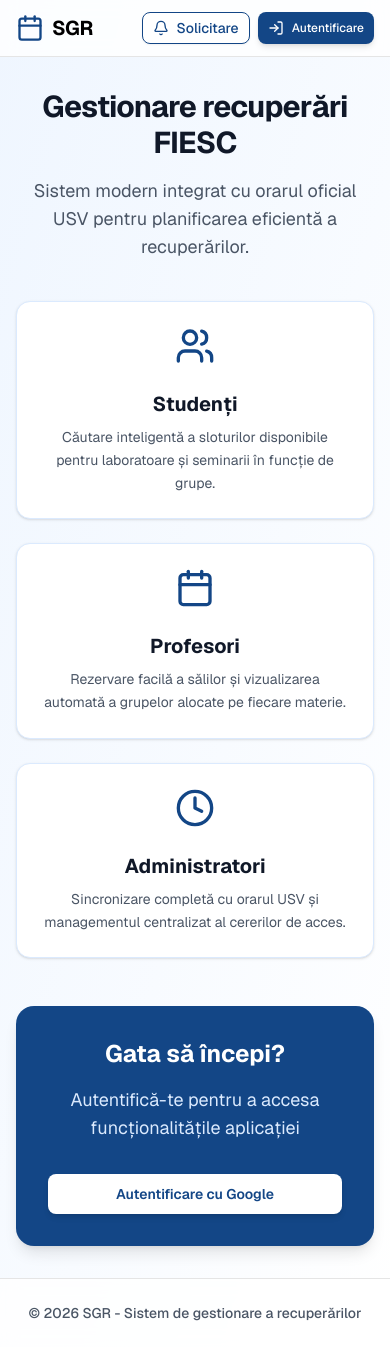
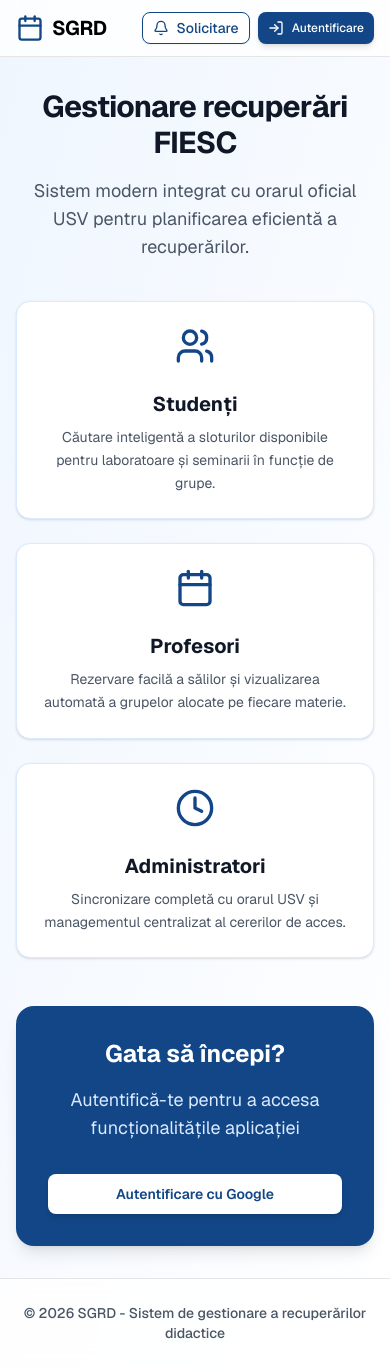
Before and after one commit to Licenta-proiect/frontend, a Next.js app in the folder frontend/: page / in a window 390 px wide. Built offline with nearby package versions, Linux system fonts and the light colour scheme; no server answers.

Commit message:
Schimbat nume aplicatie

```diff
--- a/frontend/src/app/page.tsx
+++ b/frontend/src/app/page.tsx
@@ -23,12 +23,12 @@ export default function Home() {
             <Calendar className="h-7 w-7 md:h-9 md:w-9 text-brand-blue" />
             {/* Short Version: Visible on mobile, hidden from 'md' up */}
             <span className="text-xl md:text-2xl font-bold text-black tracking-tight leading-none md:hidden">
-              SGR
+              SGRD
             </span>
 
             {/* Long Version: Hidden on mobile, visible from 'md' up */}
             <span className="hidden md:block text-xl md:text-xl font-semibold text-black tracking-tight leading-none">
-              Sistem de gestionare a recuperărilor
+              Sistem de gestionare a recuperărilor didactice
             </span>
           </div>
 
@@ -98,7 +98,7 @@ export default function Home() {
       <footer className="border-t bg-white/80 backdrop-blur-sm">
         <div className="container mx-auto px-4 py-6 md:py-8">
           <div className="text-center text-sm md:text-base text-gray-600 font-medium">
-            <p>© 2026 SGR - Sistem de gestionare a recuperărilor</p>
+            <p>© 2026 SGRD - Sistem de gestionare a recuperărilor didactice</p>
           </div>
         </div>
       </footer>
--- a/frontend/src/components/DashboardLayout.tsx
+++ b/frontend/src/components/DashboardLayout.tsx
@@ -110,7 +110,7 @@ export default function DashboardLayout({ children, userRole, userName, userEmai
               <SheetContent side="left" className="w-80 font-sans">
                 <SheetHeader>
                   <SheetTitle className="flex items-center gap-2 text-brand-blue font-bold">
-                    <Calendar className="h-6 w-6" /> Sistem de gestionare a recuperărilor
+                    <Calendar className="h-6 w-6" /> Sistem de gestionare a recuperărilor didactice
                   </SheetTitle>
                   <SheetDescription className="sr-only">
                     Meniu de navigare pentru Sistemul de gestionare a recuperărilor.
@@ -144,16 +144,16 @@ export default function DashboardLayout({ children, userRole, userName, userEmai
             </Sheet>
 
             <div className="flex items-center gap-2 shrink-0">
-              <Calendar className="h-7 w-7 md:h-9 md:w-9 text-brand-blue" />
+              <Calendar className="h-7 w-7 md:h-9 md:w-9 text-brand-blue shrink-0" />
               <div className="flex flex-col justify-center">
                 {/* Short Version: Visible on mobile, hidden from 'md' up */}
                 <span className="text-xl md:text-2xl font-bold text-black tracking-tight leading-none md:hidden">
-                  SGR
+                  SGRD
                 </span>
 
                 {/* Long Version: Hidden on mobile, visible from 'md' up */}
                 <span className="hidden md:block text-xl md:text-xl font-semibold text-black tracking-tight leading-none">
-                  Sistem de gestionare a recuperărilor
+                  Sistem de gestionare a recuperărilor didactice
                 </span>
                 <span className="text-sm md:text-xs font-semibold text-brand-blue tracking-tight leading-none mt-1">
                   {activeTabLabel}
```
